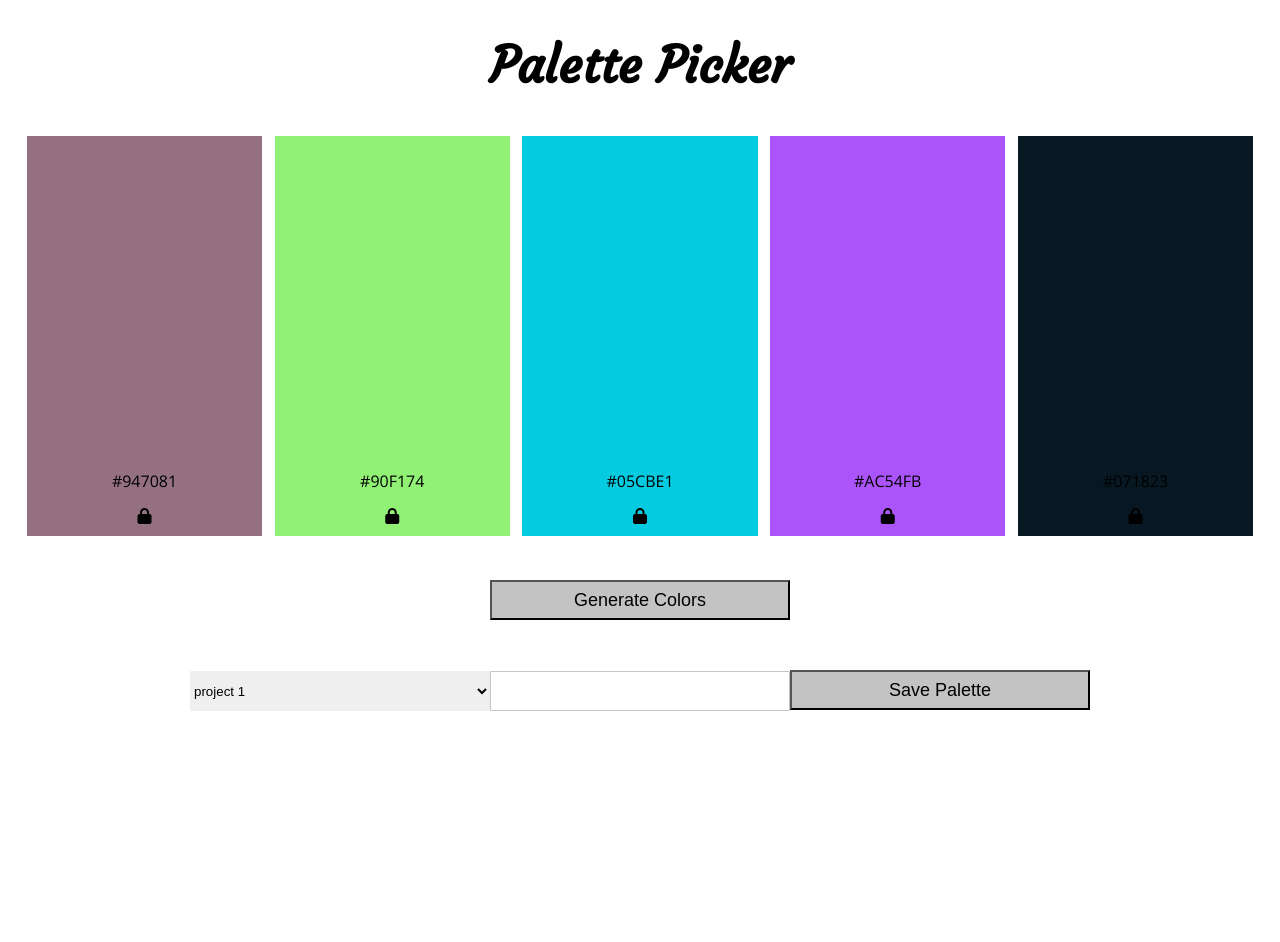
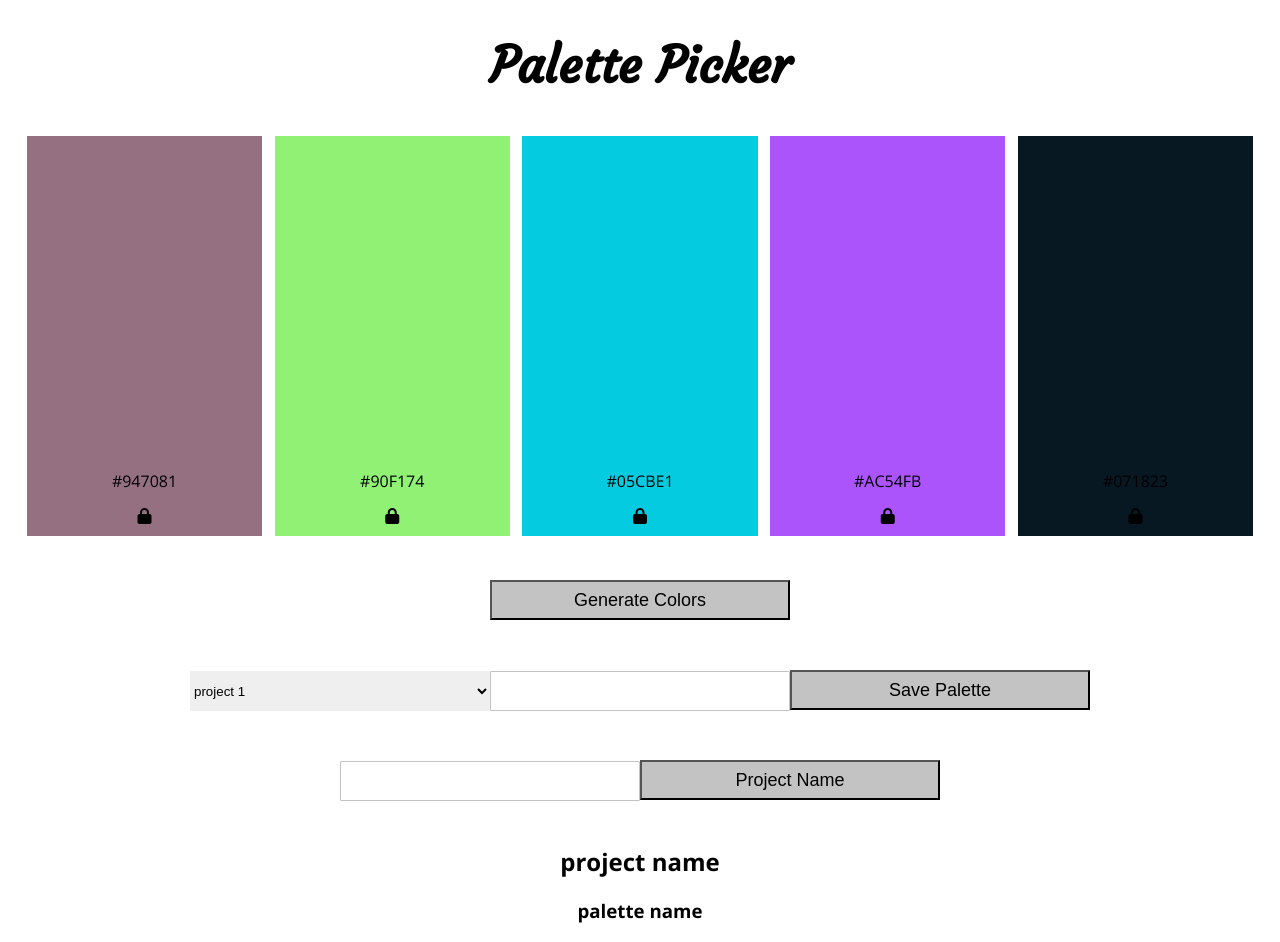
Before and after one commit to Klhalls89/FE-Palette-Picker, a React (Create React App) app: page / in a window 1280 px wide. Before the commit the page ends 800 px from the top, so only its background shows below. Built offline with nearby package versions, Linux system fonts and the light colour scheme.

Commit message:
Add guts to projects component

```diff
--- a/src/components/projects/projects.js
+++ b/src/components/projects/projects.js
@@ -11,7 +11,21 @@ class Projects extends Component {
   render() {
     return (
       <div className="projects">
-
+        <form className="project-form">
+          <input type="text"/>
+          <button>Project Name</button>
+        </form>
+        <section className="saved-portion">
+          <article className="project-area">
+          <h2>project name</h2>
+          <h3>palette name</h3>
+          <div className="saved-color1"></div>
+          <div className="saved-color2"></div>
+          <div className="saved-color3"></div>
+          <div className="saved-color4"></div>
+          <div className="saved-color5"></div>
+          </article>
+        </section>
       </div>
     )
   }
```
